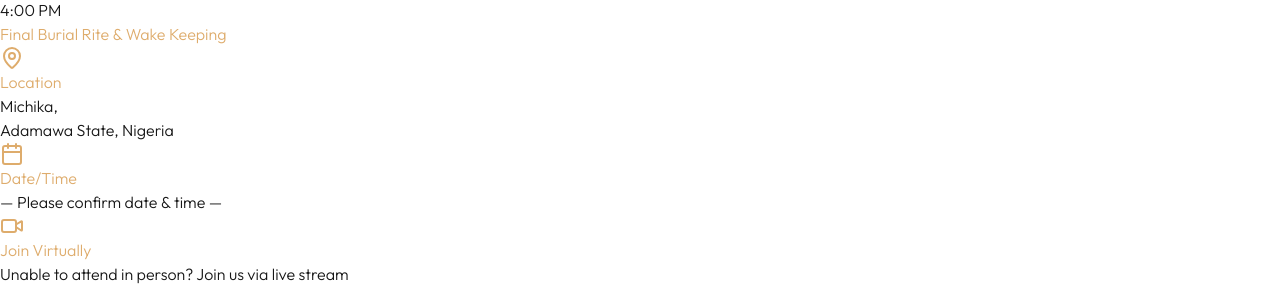
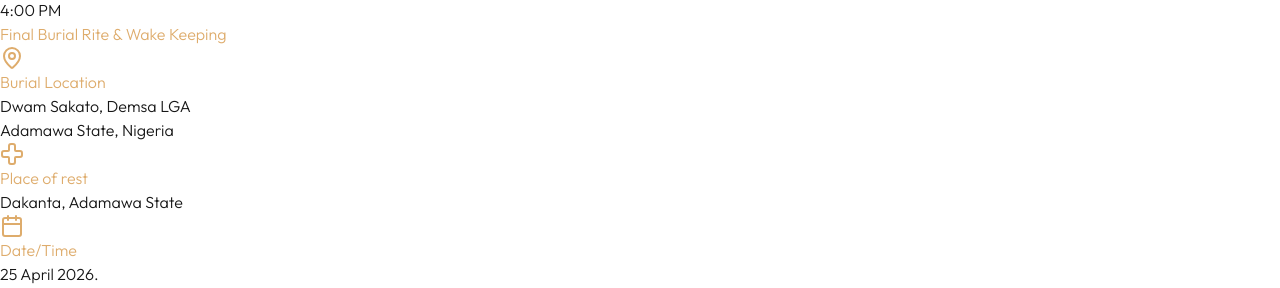
Before and after one commit to victoriaodemakin/david-dwam-memorial, a Next.js app: page /LandingPage/pages/Service in a window 1280 px wide. Shown: the part 512-800 px from the top of the page. Built offline with nearby package versions, Linux system fonts and the light colour scheme.

Commit message:
adding tribute endpoint

```diff
--- a/src/pages/LandingPage/pages/Favorites.tsx
+++ b/src/pages/LandingPage/pages/Favorites.tsx
@@ -61,7 +61,7 @@ The Bible        </p>
           </h3>
         </div>
         <p className="text-gray-700 text-sm leading-relaxed">
-Grace is your faithfulness        </p>
+Great is your faithfulness        </p>
       </div>
 
 
--- a/src/pages/LandingPage/pages/Service.tsx
+++ b/src/pages/LandingPage/pages/Service.tsx
@@ -1,6 +1,6 @@
 import Section from "../components/sessionManagement";
 import React from "react";
-import { MapPin, Calendar, Video, Phone } from "lucide-react";
+import { MapPin, Calendar, Video, Phone, Cross } from "lucide-react";
 
 const Service = () => {
   return (
@@ -21,7 +21,7 @@ const Service = () => {
           <div className="w-full">
             <div className="bg-gray-100 rounded-lg overflow-hidden shadow-lg h-[400px] lg:h-[600px]">
              <iframe
-                src="https://www.google.com/maps/embed?pb=!1m18!1m12!1m3!1d2481.8364187742547!2d0.033662676570755414!3d51.53227200763697!2m3!1f0!2f0!3f0!3m2!1i1024!2i768!4f13.1!3m3!1m2!1s0x47d8a7f0d5f3b5f5%3A0x4f6b9c9c9c9c9c9c!2s365%20Ojo%20Igbede%20Rd%2C%20Ajangbadi%2C%20Lagos!5e0!3m2!1sen!2sng!4v1635184945315!5m2!1sen!2sng"
+  src="https://www.google.com/maps/embed?pb=!1m18!1m12!1m3!1d15798.234567890123!2d13.1!3d9.0!2m3!1f0!2f0!3f0!3m2!1i1024!2i768!4f13.1!3m3!1m2!1s0x10fc1b0000000000%3A0x0000000000000000!2sDemsa%2C%20Adamawa%20State%2C%20Nigeria!5e0!3m2!1sen!2sng!4v1635184945315!5m2!1sen!2sng"
   width="100%"
   height="100%"
   style={{ border: 0 }}
@@ -127,12 +127,26 @@ const Service = () => {
                     />
                     <div>
                       <p className="font-medium" style={{ color: "#deac6c" }}>
-                        Location
+                        Burial Location
                       </p>
-                      <p className="text-gray-700 font-light">Michika,</p>
+                      <p className="text-gray-700 font-light">Dwam Sakato, Demsa LGA</p>
                       <p className="text-gray-700 font-light">
                         Adamawa State, Nigeria
                       </p>
+                    </div>
+
+                  </div>
+                  <div className="flex items-start gap-3">
+<Cross
+                      className="w-5 h-5 flex-shrink-0 mt-1"
+                      style={{ color: "#deac6c" }}
+                    />
+										 <div>
+                      <p className="font-medium" style={{ color: "#deac6c" }}>
+                        Place of rest
+                      </p>
+                      <p className="text-gray-700 font-light"> Dakanta, Adamawa State </p>
+
                     </div>
 									</div>
 
@@ -146,7 +160,7 @@ const Service = () => {
                         Date/Time
                       </p>
                       <p className="text-gray-700 font-light">
-                        — Please confirm date & time —
+                       25 April 2026.
                       </p>
                     </div>
                   </div>
@@ -188,7 +202,7 @@ const Service = () => {
                     RSVP
                   </p>
                   <p className="text-gray-700 font-light">
-                    Please contact David Amsami
+                    Please contact David Elino Amsami
                   </p>
                   <a
                     href="tel:08104796005"
```
Also changed, not shown: 2 other files (tests, documents, lock files or other folders). Lines whose indentation alone changed are shown as unchanged.
